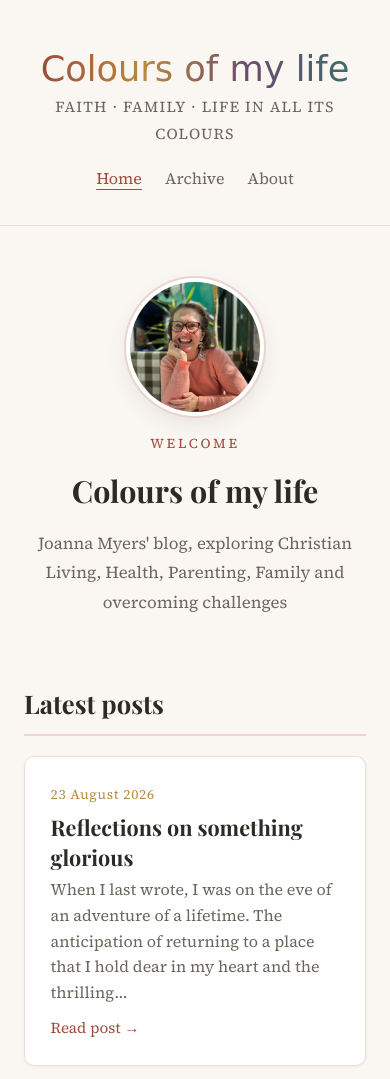
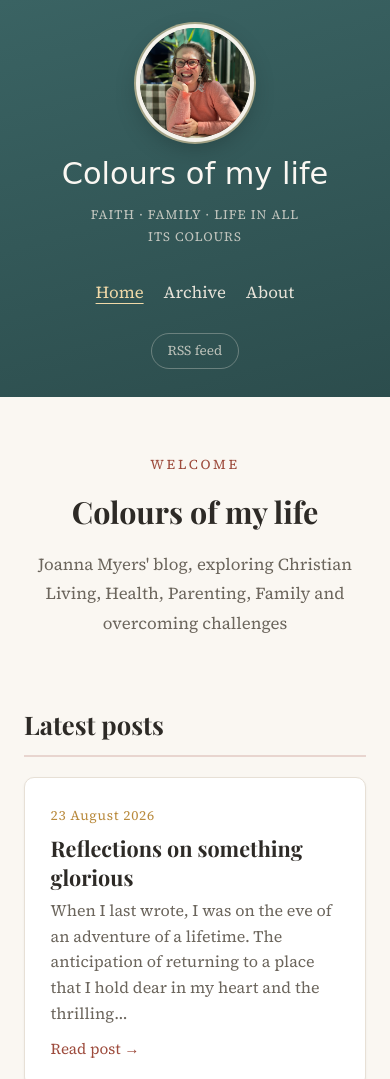
Before and after one commit to cwmyers/joannamyers.org, an Eleventy site: page src/index.njk in a window 390 px wide. Shown: the top 1079 px of the page. Built offline with nearby package versions, Linux system fonts and the light colour scheme; Eleventy itself is replaced by a stand-in of ours; files that its build step writes are made by us from their sources; a web font is replaced by a local one.

Commit message:
Redesign: teal left sidebar with portrait, site title and nav
Complementary teal panel (sticky on desktop, top header on mobile)
replaces the top menu. RSS link moved into the sidebar.

```diff
--- a/src/_includes/base.njk
+++ b/src/_includes/base.njk
@@ -27,8 +27,10 @@
 <body>
 	<a class="skip-link" href="#main">Skip to content</a>
 
-	<header class="site-header">
-		<div class="wrap">
+	<div class="site">
+		<aside class="sidebar">
+			<div class="sidebar-inner">
+				<img class="sidebar-avatar" src="{{ "/images/portrait.jpeg" | url }}" alt="Joanna Myers" width="800" height="1066">
 				<a class="site-title" href="{{ "/" | url }}">{{ site.name }}</a>
 				<p class="site-tagline">Faith · Family · Life in all its colours</p>
 				<nav class="site-nav" aria-label="Main">
@@ -36,17 +38,21 @@
 					<a {% if page.url.startsWith("/archive") %}aria-current="page"{% endif %} href="{{ "/archive/" | url }}">Archive</a>
 					<a {% if page.url == "/about/" %}aria-current="page"{% endif %} href="{{ "/about/" | url }}">About</a>
 				</nav>
+				<a class="sidebar-rss" href="{{ "/feed.xml" | url }}">RSS feed</a>
 			</div>
-	</header>
+		</aside>
 
+		<div class="content">
 			<main id="main" class="wrap">
 				{{ content | safe }}
 			</main>
 
 			<footer class="site-footer">
 				<div class="wrap">
-			<p>© {% year %} {{ site.author }} · <a href="{{ "/feed.xml" | url }}">RSS</a></p>
+					<p>© {% year %} {{ site.author }}</p>
 				</div>
 			</footer>
+		</div>
+	</div>
 </body>
 </html>
--- a/src/css/style.css
+++ b/src/css/style.css
@@ -34,7 +34,7 @@ body {
 	padding: 0 1.5rem;
 }
 
-/* ---------- Header ---------- */
+/* ---------- Layout / Sidebar ---------- */
 
 .skip-link {
 	position: absolute;
@@ -45,45 +45,103 @@ body {
 }
 .skip-link:focus { left: 1rem; top: 1rem; z-index: 10; }
 
-.site-header {
+.site {
+	display: flex;
+	min-height: 100vh;
+}
+
+.sidebar {
+	position: sticky;
+	top: 0;
+	flex: 0 0 19rem;
+	height: 100vh;
+	background: linear-gradient(165deg, #3a6363, #2c4d4d);
+	color: #f6efe4;
+	overflow-y: auto;
+}
+
+.sidebar-inner {
+	height: 100%;
+	padding: 2.5rem 1.75rem;
+	display: flex;
+	flex-direction: column;
+	justify-content: center;
+	align-items: center;
 	text-align: center;
-	padding: 3rem 0 2rem;
-	border-bottom: 1px solid var(--rule);
+}
+
+.sidebar-avatar {
+	width: 150px;
+	height: 150px;
+	object-fit: cover;
+	object-position: 50% 30%;
+	border-radius: 50%;
+	margin-bottom: 1.25rem;
+	box-shadow: 0 0 0 4px rgba(250, 247, 242, 0.95), 0 0 0 6px rgba(240, 217, 168, 0.6), 0 8px 24px rgba(0, 0, 0, 0.25);
 }
 
 .site-title {
-	display: inline-block;
 	font-family: "Damion", cursive;
-	font-size: 2.75rem;
+	font-size: 2.1rem;
 	line-height: 1.2;
-	color: var(--ink);
+	color: #faf7f2;
 	text-decoration: none;
-	background: linear-gradient(90deg, var(--accent), var(--gold), var(--plum), var(--teal));
-	-webkit-background-clip: text;
-	background-clip: text;
-	-webkit-text-fill-color: transparent;
 }
 
+.site-title:hover { color: #f0d9a8; }
+
 .site-tagline {
-	margin: 0.25rem 0 1rem;
-	color: var(--ink-soft);
-	font-size: 0.95rem;
+	margin: 0.4rem 0 1.5rem;
+	color: rgba(246, 239, 228, 0.72);
+	font-size: 0.8rem;
 	letter-spacing: 0.08em;
 	text-transform: uppercase;
+	max-width: 14rem;
+}
+
+.site-nav {
+	display: flex;
+	flex-direction: column;
+	gap: 0.45rem;
+	align-items: center;
 }
 
 .site-nav a {
-	margin: 0 0.9rem;
-	color: var(--ink-soft);
+	color: rgba(246, 239, 228, 0.92);
 	text-decoration: none;
-	font-size: 1rem;
+	font-size: 1.05rem;
 }
+
 .site-nav a:hover,
 .site-nav a[aria-current="page"] {
-	color: var(--accent);
+	color: #f0d9a8;
 	text-decoration: underline;
 	text-underline-offset: 0.3em;
 }
+
+.sidebar-rss {
+	margin-top: 2.25rem;
+	color: rgba(246, 239, 228, 0.7);
+	font-size: 0.85rem;
+	text-decoration: none;
+	border: 1px solid rgba(246, 239, 228, 0.3);
+	border-radius: 99px;
+	padding: 0.3rem 1rem;
+}
+
+.sidebar-rss:hover {
+	color: #f0d9a8;
+	border-color: rgba(240, 217, 168, 0.6);
+}
+
+.content {
+	flex: 1;
+	min-width: 0;
+	display: flex;
+	flex-direction: column;
+}
+
+.content > main { flex: 1; }
 
 /* ---------- About / portrait ---------- */
 
@@ -117,17 +175,6 @@ body {
 		padding: 2rem 0;
 	}
 	.about-portrait { max-width: 320px; margin: 0 auto; }
-}
-
-.hero-avatar {
-	display: block;
-	width: 130px;
-	height: 130px;
-	object-fit: cover;
-	object-position: 50% 22%;
-	border-radius: 50%;
-	margin: 0 auto 1.25rem;
-	box-shadow: 0 0 0 4px var(--surface), 0 0 0 6px var(--accent-soft), 0 8px 24px rgba(45, 42, 38, 0.12);
 }
 
 /* ---------- Home ---------- */
@@ -338,9 +385,34 @@ body {
 
 /* ---------- Small screens ---------- */
 
+@media (max-width: 880px) {
+	.site { flex-direction: column; }
+	.sidebar {
+		position: static;
+		flex: none;
+		height: auto;
+	}
+	.sidebar-inner {
+		height: auto;
+		padding: 2.25rem 1.5rem;
+		gap: 0.35rem;
+	}
+	.sidebar-avatar {
+		width: 110px;
+		height: 110px;
+		margin-bottom: 0.75rem;
+	}
+	.site-nav {
+		flex-direction: row;
+		justify-content: center;
+		gap: 1.25rem;
+	}
+	.sidebar-rss { margin-top: 1.25rem; }
+}
+
 @media (max-width: 480px) {
 	body { font-size: 1.05rem; }
-	.site-title { font-size: 2.2rem; }
-	.site-nav a { margin: 0 0.6rem; }
+	.site-title { font-size: 1.9rem; }
 	.post-header h1, .page-title, .hero-title { font-size: 1.9rem; }
+	.sidebar-inner { padding: 1.75rem 1.25rem; }
 }
--- a/src/index.njk
+++ b/src/index.njk
@@ -5,7 +5,6 @@ permalink: /
 ---
 
 <section class="hero">
-	<img class="hero-avatar" src="{{ "/images/portrait.jpeg" | url }}" alt="Joanna Myers" width="800" height="1066" loading="eager">
 	<p class="hero-kicker">Welcome</p>
 	<h1 class="hero-title">Colours of my life</h1>
 	<p class="hero-sub">{{ site.description }}</p>
```
Lines whose indentation alone changed are shown as unchanged.
